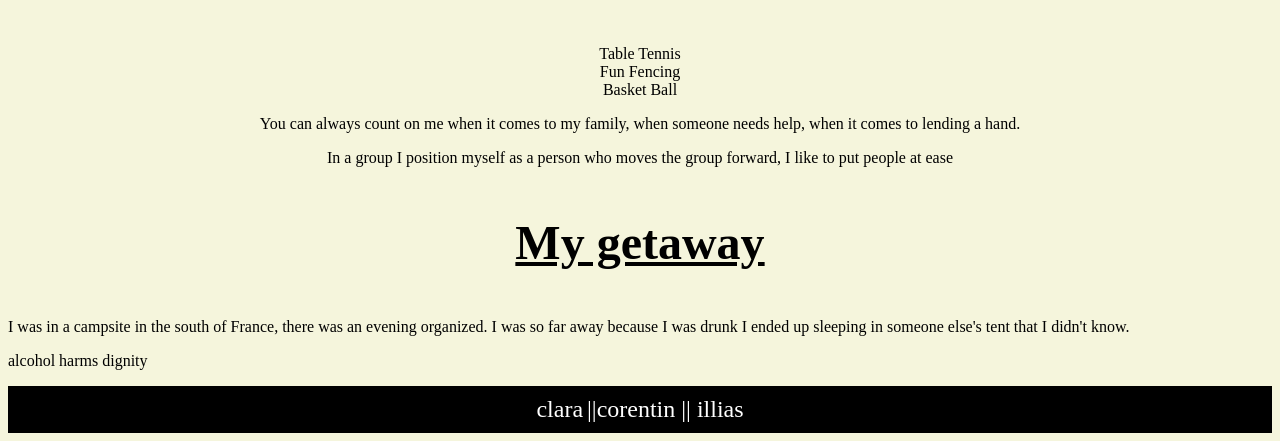
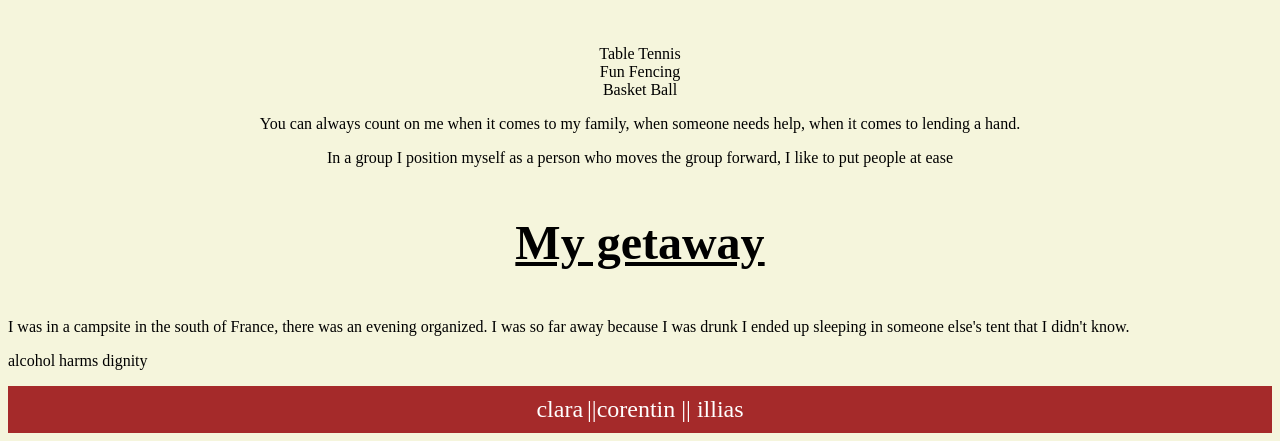
Before and after one commit to corentinnys/markdown-to-html, a plain HTML site: page index.html in a window 1280 px wide. Shown: the part 524-965 px from the top of the page. Drawn offline with Linux system fonts and the light colour scheme.

Commit message:
setting up a hover on the links

```diff
--- a/css/styles.css
+++ b/css/styles.css
@@ -65,7 +65,7 @@ ul{
 }
 
 footer {
-    background: black;
+    background: brown;
     padding: 10px;
 }
 footer{
@@ -80,4 +80,9 @@ footer>a{
     color: white;
     text-decoration: none;
     font-size: 1.5rem;
+    transition: ease-in  all 1s;
 }
+
+footer>a:hover{
+    color: darkslategrey;
+}
```
